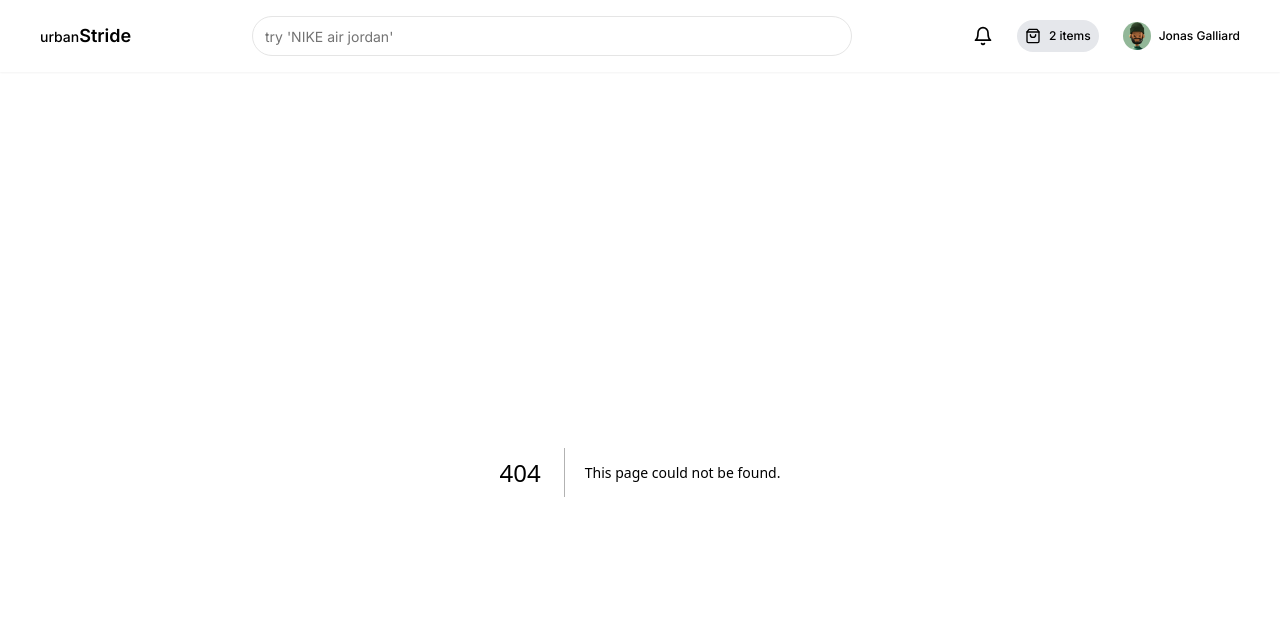
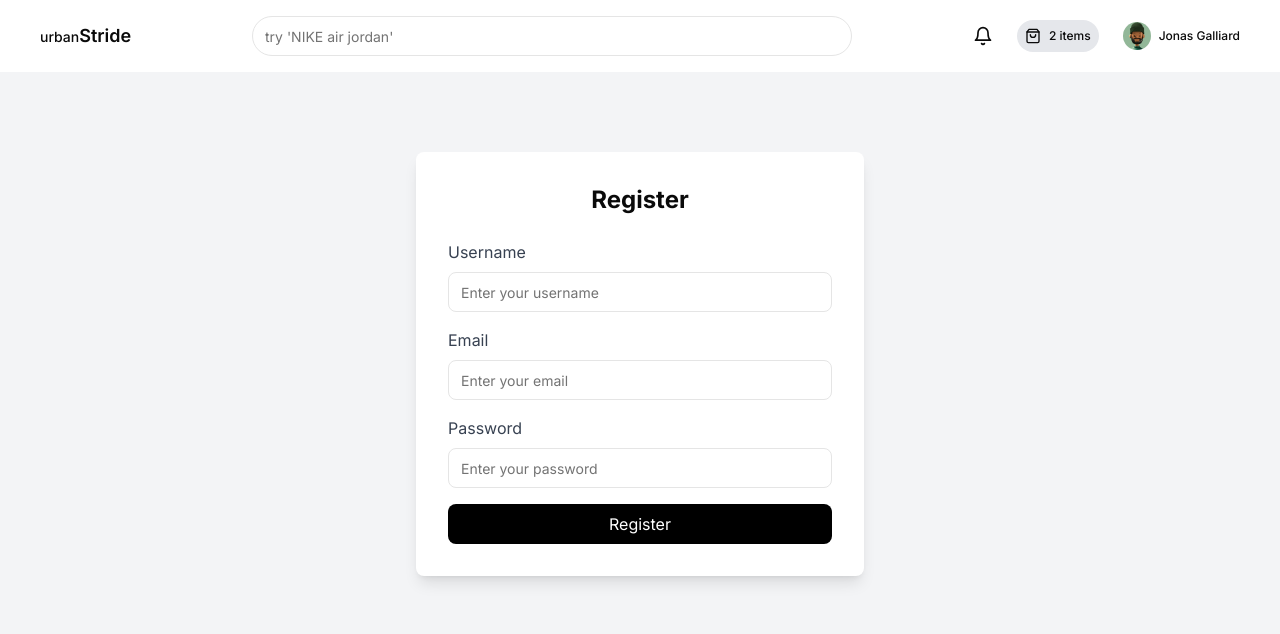
Before and after one commit to youneshajizde/urbanStride-nextjs, a Next.js app: page /register in a window 1280 px wide. Before the commit this address had no page. Shown: the top 634 px of the page. Built offline with nearby package versions, Linux system fonts and the light colour scheme.

Commit message:
Login has been added

```diff
--- /dev/null
+++ b/app/(auth)/login/page.jsx
@@ -0,0 +1,50 @@
+import React from "react";
+import Link from "next/link";
+import { Input } from "@/components/ui/input";
+
+function LoginPage() {
+  return (
+    <div className="p-20 flex items-center justify-center bg-gray-100">
+      <div className="bg-white p-8 rounded-lg shadow-lg max-w-md w-full">
+        <h2 className="text-2xl font-bold mb-6 text-center">Login</h2>
+        <form>
+          <div className="mb-4">
+            <label className="block text-gray-700 mb-2" htmlFor="username">
+              Username
+            </label>
+            <Input
+              type="text"
+              id="username"
+              className="w-full px-3 py-2 border rounded-lg"
+              placeholder="Enter your username"
+            />
+          </div>
+          <div className="mb-4">
+            <label className="block text-gray-700 mb-2" htmlFor="password">
+              Password
+            </label>
+            <Input
+              type="password"
+              id="password"
+              className="w-full px-3 py-2 border rounded-lg"
+              placeholder="Enter your password"
+            />
+          </div>
+          <button
+            type="submit"
+            className="w-full bg-black text-white py-2 rounded-lg hover:bg-gray-800 transition duration-200"
+          >
+            Login
+          </button>
+        </form>
+        <div className="mt-4 text-center">
+          <Link className="text-gray-600 hover:underline" href="/register">
+            Don't you have an account?
+          </Link>
+        </div>
+      </div>
+    </div>
+  );
+}
+
+export default LoginPage;
--- /dev/null
+++ b/app/(auth)/register/page.jsx
@@ -0,0 +1,55 @@
+import { Input } from "@/components/ui/input";
+import React from "react";
+
+function RegisterPage() {
+  return (
+    <div className="p-20 flex items-center justify-center bg-gray-100">
+      <div className="bg-white p-8 rounded-lg shadow-lg max-w-md w-full">
+        <h2 className="text-2xl font-bold mb-6 text-center">Register</h2>
+        <form>
+          <div className="mb-4">
+            <label className="block text-gray-700 mb-2" htmlFor="username">
+              Username
+            </label>
+            <Input
+              type="text"
+              id="username"
+              className="w-full px-3 py-2 border rounded-lg"
+              placeholder="Enter your username"
+            />
+          </div>
+          <div className="mb-4">
+            <label className="block text-gray-700 mb-2" htmlFor="email">
+              Email
+            </label>
+            <Input
+              type="email"
+              id="email"
+              className="w-full px-3 py-2 border rounded-lg"
+              placeholder="Enter your email"
+            />
+          </div>
+          <div className="mb-4">
+            <label className="block text-gray-700 mb-2" htmlFor="password">
+              Password
+            </label>
+            <Input
+              type="password"
+              id="password"
+              className="w-full px-3 py-2 border rounded-lg"
+              placeholder="Enter your password"
+            />
+          </div>
+          <button
+            type="submit"
+            className="w-full bg-black text-white py-2 rounded-lg hover:bg-gray-800 transition duration-200"
+          >
+            Register
+          </button>
+        </form>
+      </div>
+    </div>
+  );
+}
+
+export default RegisterPage;
```
